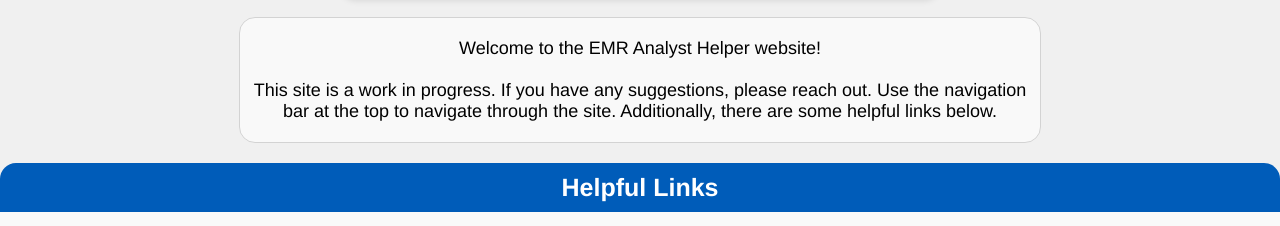
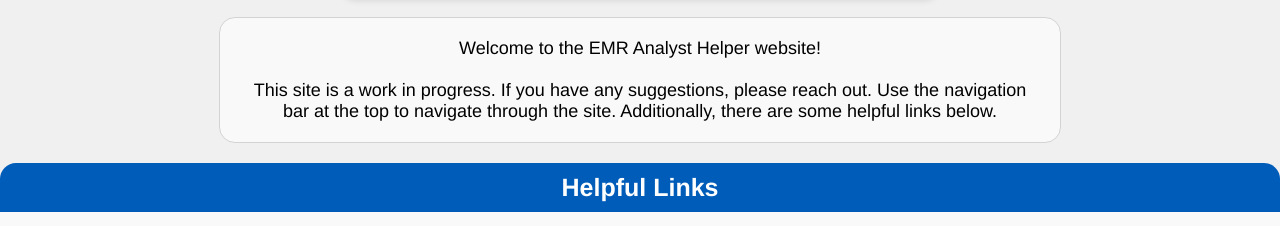
Before and after one commit to nhwoodsaa/EMR-Analyst-Webpage, a plain HTML site: page index.html in a window 1280 px wide. Shown: the part 264-490 px from the top of the page. Drawn offline with Linux system fonts and the light colour scheme.

Commit message:
added padding to blurb box

```diff
--- a/css/styles.css
+++ b/css/styles.css
@@ -25,7 +25,7 @@
 		.blurb {
 			max-width: 800px;
 			margin: 20px auto;
-			padding: 20px 0 20px 0;
+			padding: 20px;
 			background-color: #f9f9f9;
 			border-radius: 16px;
 			border: 1px solid #d3d3d3;
```
